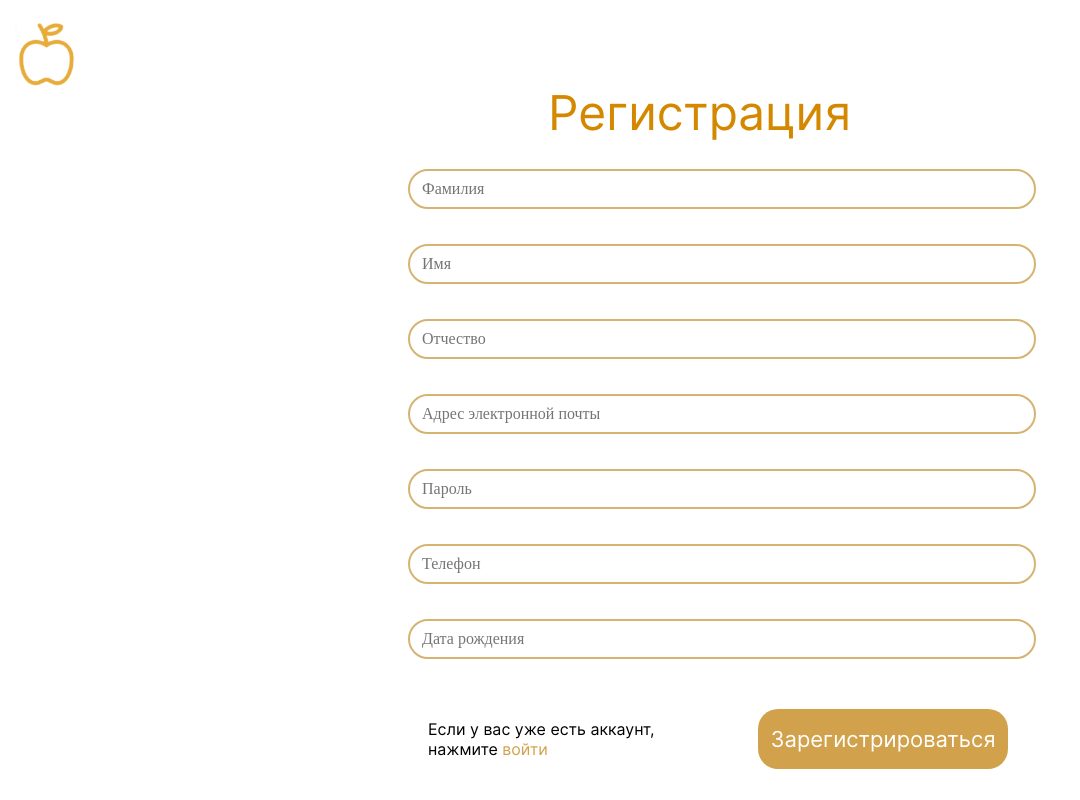
After one commit to TriStarRiT/Site_Project, a PHP site: page /registration.html in a window 1280 px wide; the page is wider, and only the part inside the window is pictured. The commit adds this page. Shown: that part, without its empty margins (0-1080 px from the left). Run offline with PHP 8.4, Linux system fonts and the light colour scheme.

Commit message:
Регистрация почти закончена, хедер готов

```diff
--- /dev/null
+++ b/parts/registration.css
@@ -0,0 +1,65 @@
+@font-face {
+    font-family: "Inter";
+    src: url("/fonts/Inter-Regular.otf");
+}
+.apple_folder{
+    width:1500px;
+    height: 100px;
+    margin-left: auto;
+    margin-right: auto;
+}
+.apple{
+    width:150px;
+}
+
+.reg_text_nav{
+    margin-left: auto;
+    margin-right: auto;
+    width:700px;
+    height: 50px;
+}
+.reg_text{
+    color: #D48800;
+    font-family: Inter;
+    font-style: normal;
+    font-weight: 400;
+    font-size: 48px;
+    line-height: 27px;
+    margin-left: 140px;
+}
+.input{
+    margin-top:35px;
+    width:600px;
+    display: block;
+    padding: 0.375rem 0.75rem;
+    font-family: inherit;
+    font-size: 1rem;
+    font-weight: 400;
+    line-height: 1.5;
+    color: #212529;
+    background-color: #fff;
+    background-clip: padding-box;
+    border: 2px solid #D5B472;
+    border-radius: 20px;
+}
+.ent_and_reg{
+    display:grid;
+    grid-template-columns: 1fr 1fr;
+    margin-top:50px;
+}
+.if{
+    font-family: Inter;
+    margin-left:20px;
+    margin-top:10px;
+
+}
+.but_reg{
+    width:250px;
+    height: 60px;
+    border-radius: 20px;
+    border:none;
+    background-color: #D1A14B;
+    font-family: Inter;
+    font-size: 22px;
+    color:#fff;
+}
--- /dev/null
+++ b/parts/registration.html
@@ -0,0 +1,32 @@
+<!DOCTYPE html>
+<html lang="en">
+<head>
+    <meta charset="UTF-8">
+    <meta http-equiv="X-UA-Compatible" content="IE=edge">
+    <meta name="viewport" content="width=device-width, initial-scale=1.0">
+    <link rel="stylesheet" href="registration.css">
+    <title>Document</title>
+</head>
+<body>
+    <nav class="apple_folder">
+        <img class="apple" src="image/apple.png">
+        <nav class="reg_text_nav">
+            <label class="reg_text">Регистрация</label>
+            <input class="input" type="text" placeholder="Фамилия">
+            <input class="input" type="text" placeholder="Имя">
+            <input class="input" type="text" placeholder="Отчество">
+            <input class="input" type="text" placeholder="Адрес электронной почты">
+            <input class="input" type="text" placeholder="Пароль">
+            <input class="input" type="text" placeholder="Телефон">
+            <input class="input" type="text" placeholder="Дата рождения">
+            <nav class="ent_and_reg">
+                <label class="if">Если у вас уже есть аккаунт,<br> нажмите <span style="color:#D1A14B">войти</span></label>
+                <button class="but_reg">Зарегистрироваться</button>
+            </nav>
+
+            </div>
+        </nav>
+    </nav>
+    <script src="registration.js"></script>
+</body>
+</html>
```
Also changed, not shown: parts/header.css (+56 -7 lines), parts/header.html (+19 -27 lines), parts/fonts/Inter-Regular.otf (added), parts/image/apple.png (added), parts/image/heart.png (added), parts/image/pocket.png (added), parts/image/search.png (added), parts/registration.js (added).
